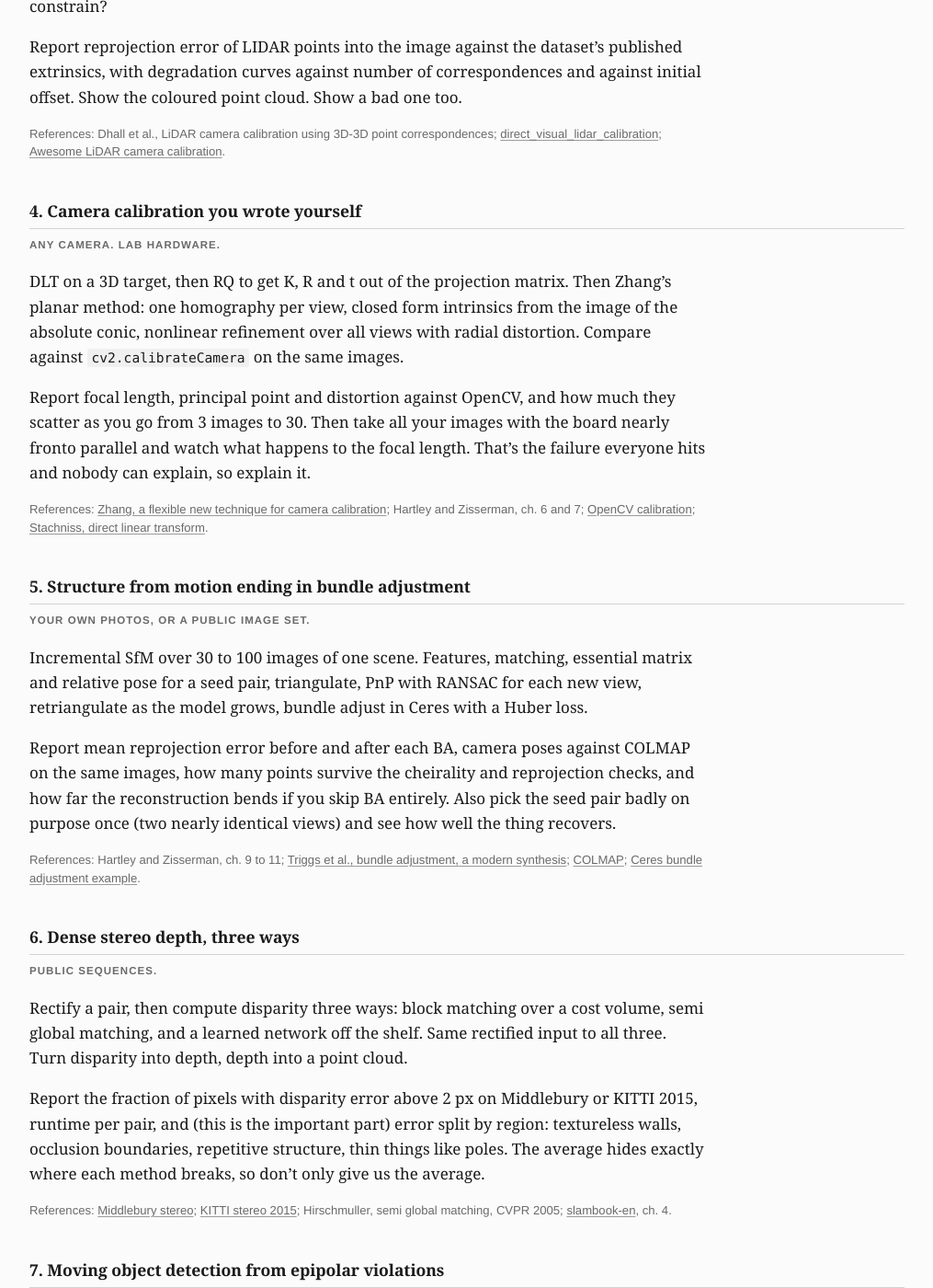
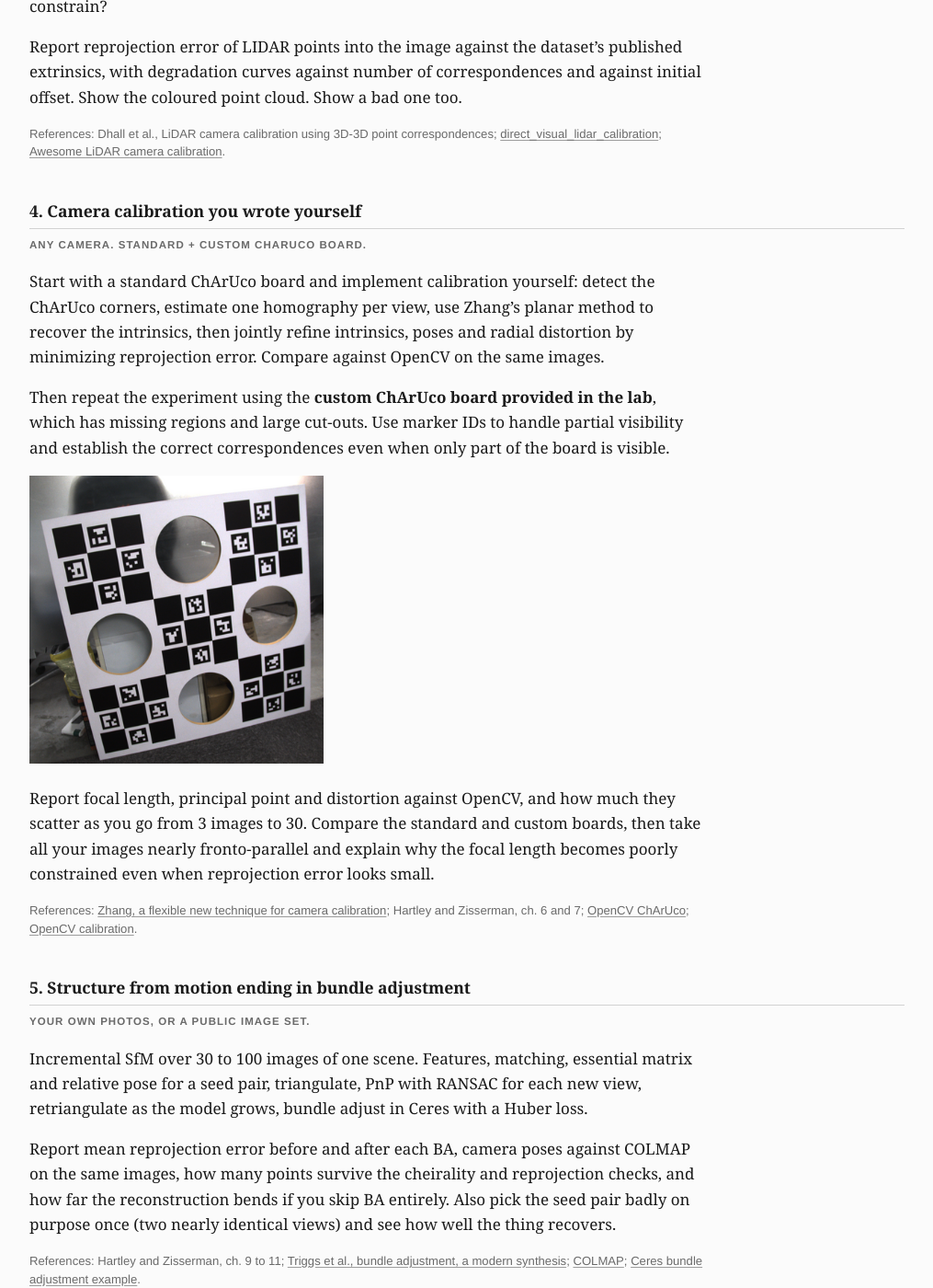
Before and after one commit to Mobile-Robotics-2026/mobile-robotics-2026.github.io, a Jekyll site: the page built from project.md, in a window 1280 px wide and 1400 px high, scrolled down 3865 px. Shown: the whole window at 92% size, without its empty margins (132-1147 px from the left). Built offline with Jekyll 4.4.1, drawn with Linux system fonts in a browser that asks for light colours.

Commit message:
project update

```diff
--- a/project.md
+++ b/project.md
@@ -185,24 +185,30 @@ References: Dhall et al., LiDAR camera calibration using 3D-3D point corresponde
 
 ### 4. Camera calibration you wrote yourself
 
-Any camera. Lab hardware.
+Any camera. Standard + custom ChArUco board.
 {: .project-meta}
 
-DLT on a 3D target, then RQ to get K, R and t out of the projection matrix. Then Zhang's
-planar method: one homography per view, closed form intrinsics from the image of the
-absolute conic, nonlinear refinement over all views with radial distortion. Compare
-against `cv2.calibrateCamera` on the same images.
+Start with a standard ChArUco board and implement calibration yourself: detect the
+ChArUco corners, estimate one homography per view, use Zhang's planar method to recover
+the intrinsics, then jointly refine intrinsics, poses and radial distortion by minimizing
+reprojection error. Compare against OpenCV on the same images.
+
+Then repeat the experiment using the **custom ChArUco board provided in the lab**, which
+has missing regions and large cut-outs. Use marker IDs to handle partial visibility and
+establish the correct correspondences even when only part of the board is visible.
+
+<img src="/assets/img/charuco_calib_002.png" alt="Custom ChArUco calibration board" width="320">
 
 Report focal length, principal point and distortion against OpenCV, and how much they
-scatter as you go from 3 images to 30. Then take all your images with the board nearly
-fronto parallel and watch what happens to the focal length. That's the failure everyone
-hits and nobody can explain, so explain it.
+scatter as you go from 3 images to 30. Compare the standard and custom boards, then take
+all your images nearly fronto-parallel and explain why the focal length becomes poorly
+constrained even when reprojection error looks small.
 
 References: [Zhang, a flexible new technique for camera
 calibration](https://www.microsoft.com/en-us/research/publication/a-flexible-new-technique-for-camera-calibration/);
 Hartley and Zisserman, ch. 6 and 7;
-[OpenCV calibration](https://docs.opencv.org/4.x/dc/dbb/tutorial_py_calibration.html);
-[Stachniss, direct linear transform](https://www.youtube.com/watch?v=3NcQbZu6xt8).
+[OpenCV ChArUco](https://docs.opencv.org/4.x/df/d4a/tutorial_charuco_detection.html);
+[OpenCV calibration](https://docs.opencv.org/4.x/dc/dbb/tutorial_py_calibration.html).
 {: .project-refs}
 
 ### 5. Structure from motion ending in bundle adjustment
```
Also changed, not shown: assets/img/charuco_calib_002.png (added).
